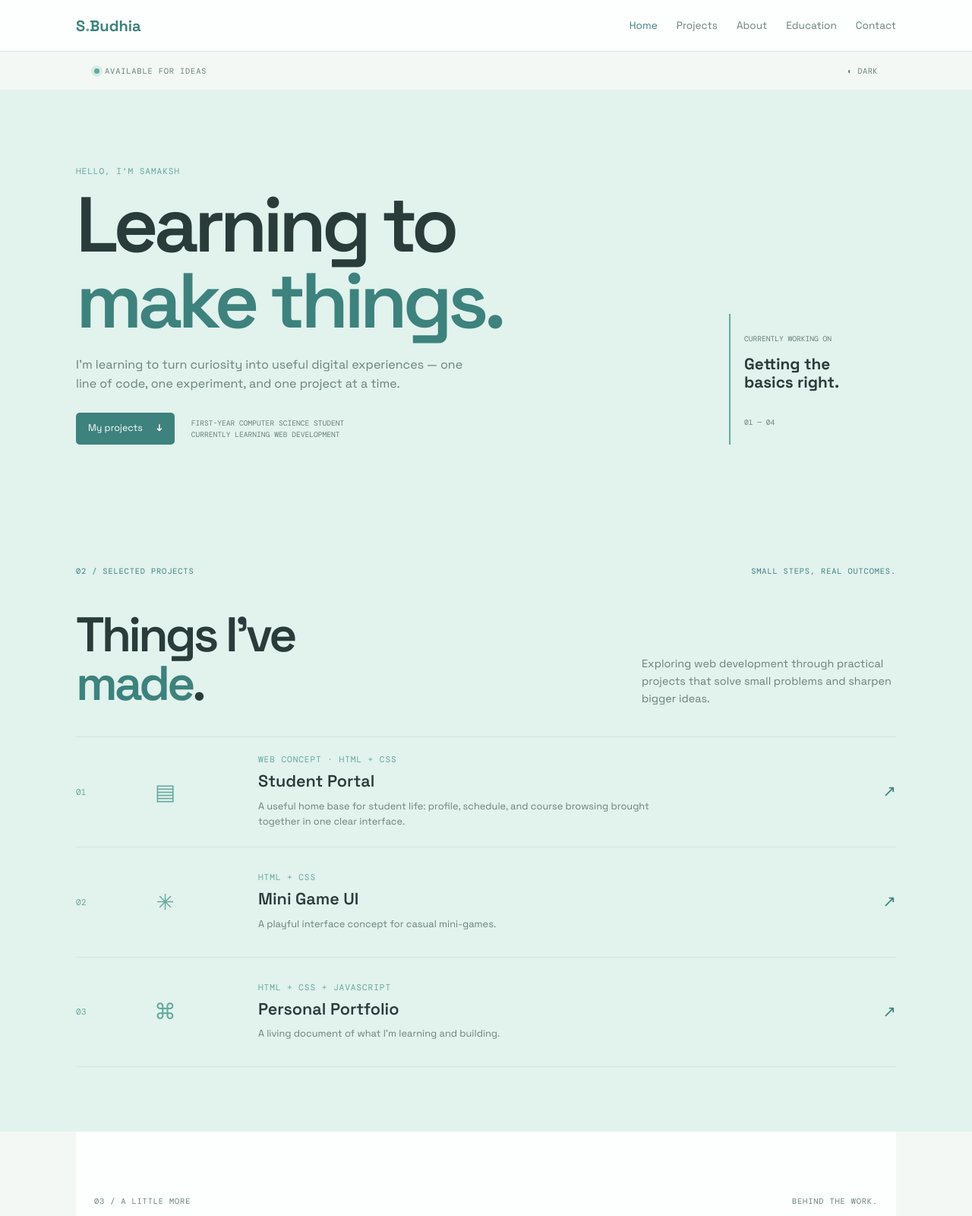
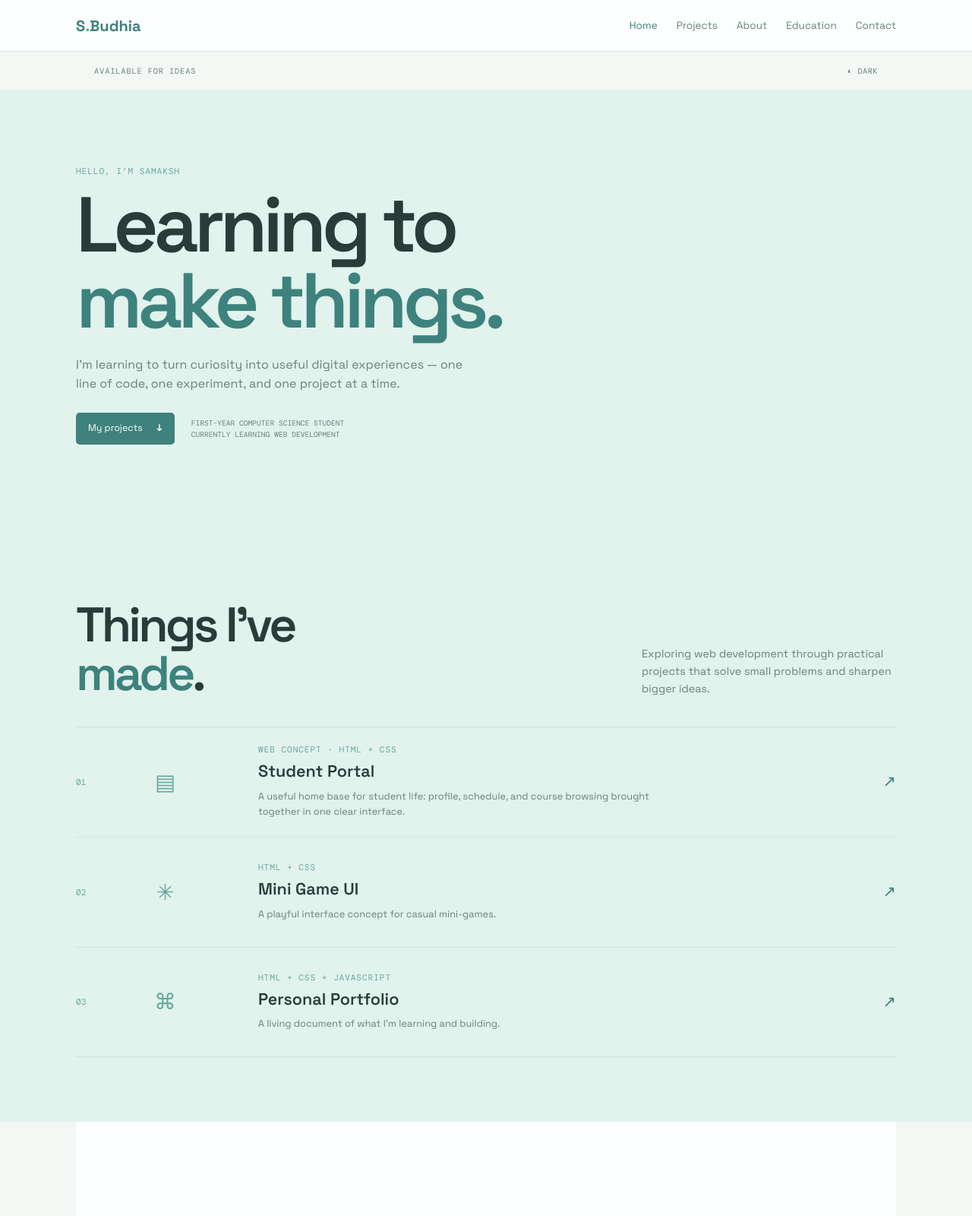
Before and after one commit to samakshbudhia/new_portfolio, a plain HTML site: page index.html in a window 1280 px wide. Shown: the top 1600 px of the page at 76% size. Drawn offline with nearby package versions, Linux system fonts and the light colour scheme.

Commit message:
Update index.html

```diff
--- a/index.html
+++ b/index.html
@@ -31,7 +31,7 @@
 
     <div class="page">
         <header class="topbar">
-            <span class="availability"><i></i> Available for ideas</span>
+            <span class="availability">Available for ideas</span>
             <button id="theme-toggle" class="theme-toggle" type="button">◐ <span id="theme-text">DARK MODE</span></button>
         </header>
 
@@ -47,19 +47,10 @@
                             <span>First-year computer science student<br>Currently learning web development</span>
                         </div>
                     </div>
-                    <div class="hero-side-note">
-                        <span>Currently working on</span>
-                        <strong>Getting the<br>basics right.</strong>
-                        <i>01 — 04</i>
-                    </div>
                 </div>
             </section>
 
             <section id="work" class="work section-pad">
-                <div class="section-bar">
-                    <span>02 / Selected projects</span>
-                    <span>Small steps, real outcomes.</span>
-                </div>
                 <div class="work-heading">
                     <h2>Things I’ve<br><i>made</i>.</h2>
                     <p>Exploring web development through practical projects that solve small problems and sharpen bigger ideas.</p>
@@ -99,10 +90,6 @@
             </section>
 
             <section id="about" class="about section-pad">
-                <div class="section-bar">
-                    <span>03 / A little more</span>
-                    <span>Behind the work.</span>
-                </div>
                 <div class="about-layout">
                     <div class="about-photo">
                         <img src="photo.png" alt="Samaksh Budhia">
@@ -126,10 +113,6 @@
             </section>
 
             <section id="journey" class="journey section-pad">
-                <div class="section-bar">
-                    <span>04 / Education</span>
-                    <span>Where I’m learning.</span>
-                </div>
                 <div class="journey-grid mt-[35px] grid grid-cols-1 gap-4 md:grid-cols-2">
                     <article class="education-card">
                         <span class="education-date">2026 — Present</span>
@@ -164,10 +147,6 @@
 
             <section id="contact" class="contact section-pad">
                 <div class="contact-grid">
-                    <div>
-                        <p class="micro-label">04 / Say hello</p>
-                        <h2>Let’s build<br><i>something.</i></h2>
-                    </div>
                     <div class="contact-card">
                         <p>Have an idea, question, or feedback? My inbox is open.</p>
                         <a href="mailto:samakshbudhia@gmail.com" aria-label="Email Samaksh">Email me <b>↗</b></a>
@@ -181,7 +160,7 @@
         </main>
         <footer>
             <span>Samaksh Budhia / Digital builder</span>
-            <span>Made with curiosity ✳</span>
+            <span>Made with curiosity</span>
         </footer>
     </div>
     <script src="script.js"></script>
```
